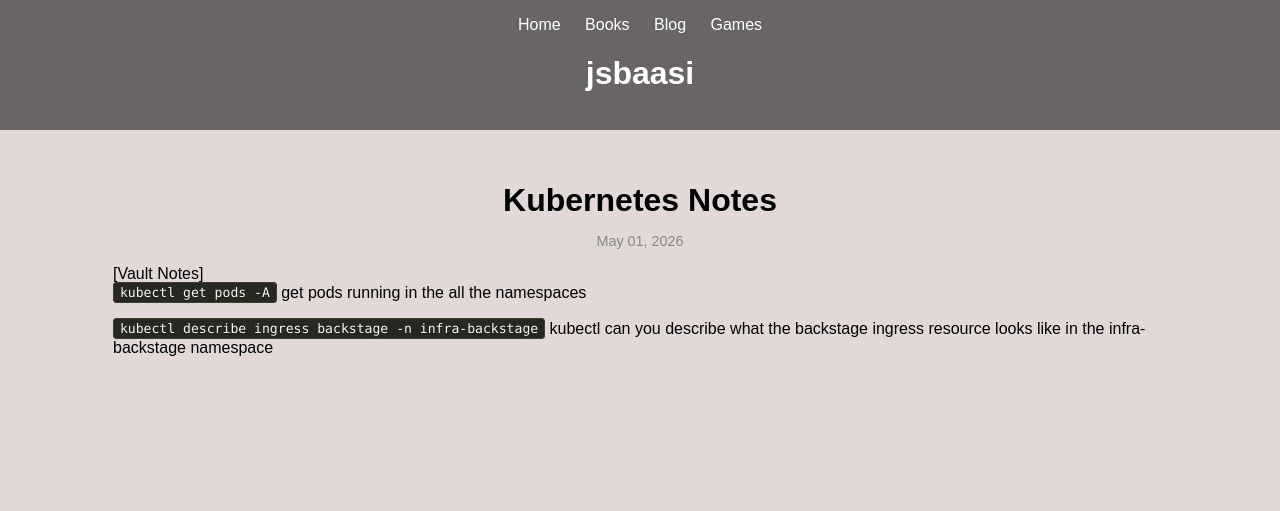
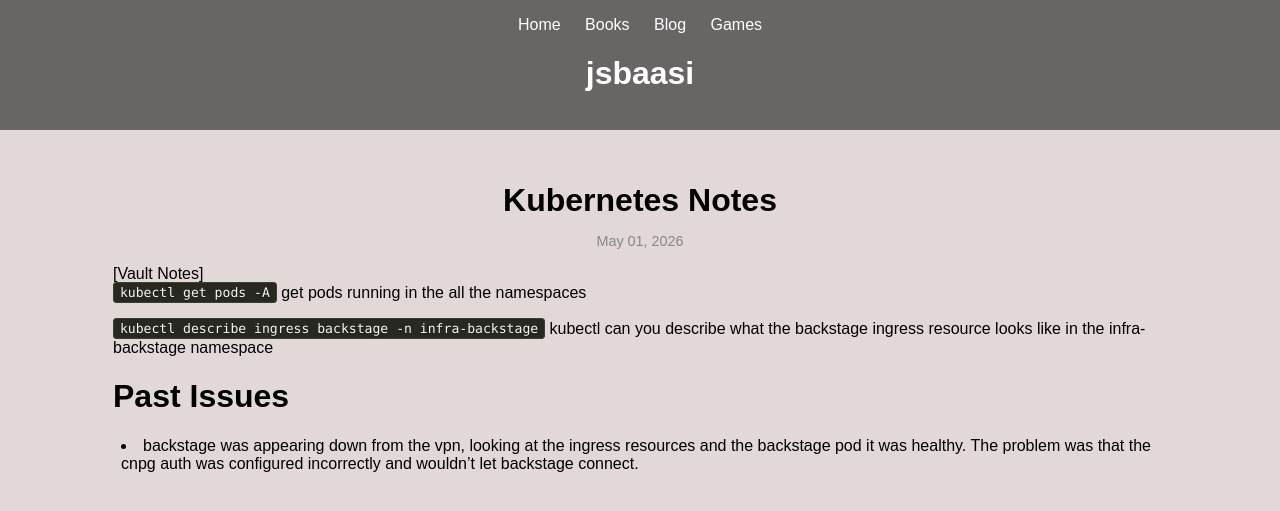
Before and after one commit to jsbaasi/jsbaasi.github.io, a Jekyll site: the page built from _posts/2026-05-01-kubernetes-notes.md, in a window 1280 px wide. Shown: the top 511 px of the page. Built offline with Jekyll 4.4.1, drawn with Linux system fonts in a browser that asks for light colours.

Commit message:
vault backup: 2026-05-01 22:21:06

```diff
--- a/_posts/2026-05-01-kubernetes-notes.md
+++ b/_posts/2026-05-01-kubernetes-notes.md
@@ -9,3 +9,6 @@ permalink: /kubernetes-notes/
 `kubectl get pods -A` get pods running in the all the namespaces
 
 `kubectl describe ingress backstage -n infra-backstage` kubectl can you describe what the backstage ingress resource looks like in the infra-backstage namespace
+
+# Past Issues
+- backstage was appearing down from the vpn, looking at the ingress resources and the backstage pod it was healthy. The problem was that the cnpg auth was configured incorrectly and wouldn't let backstage connect.
```
